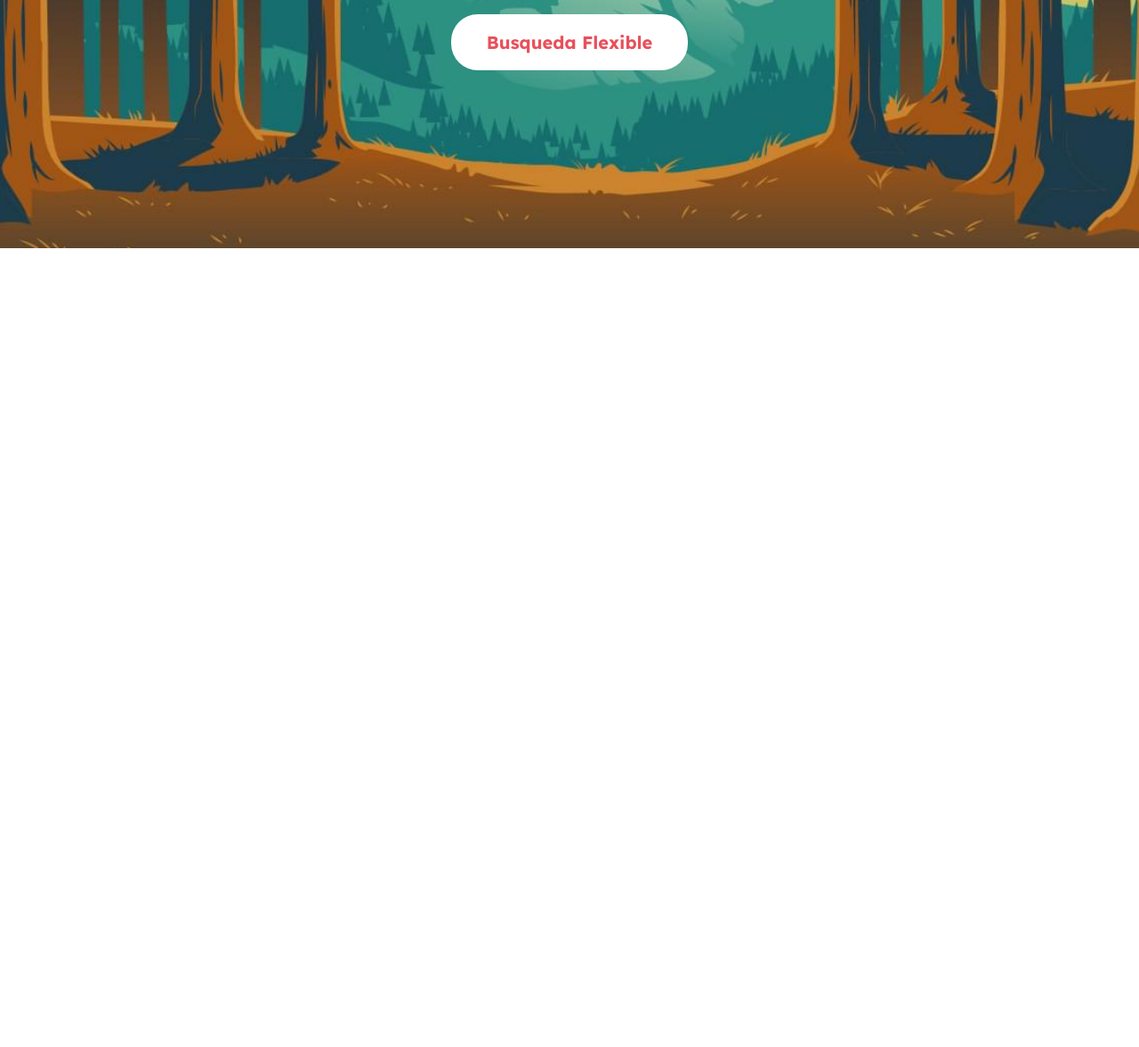
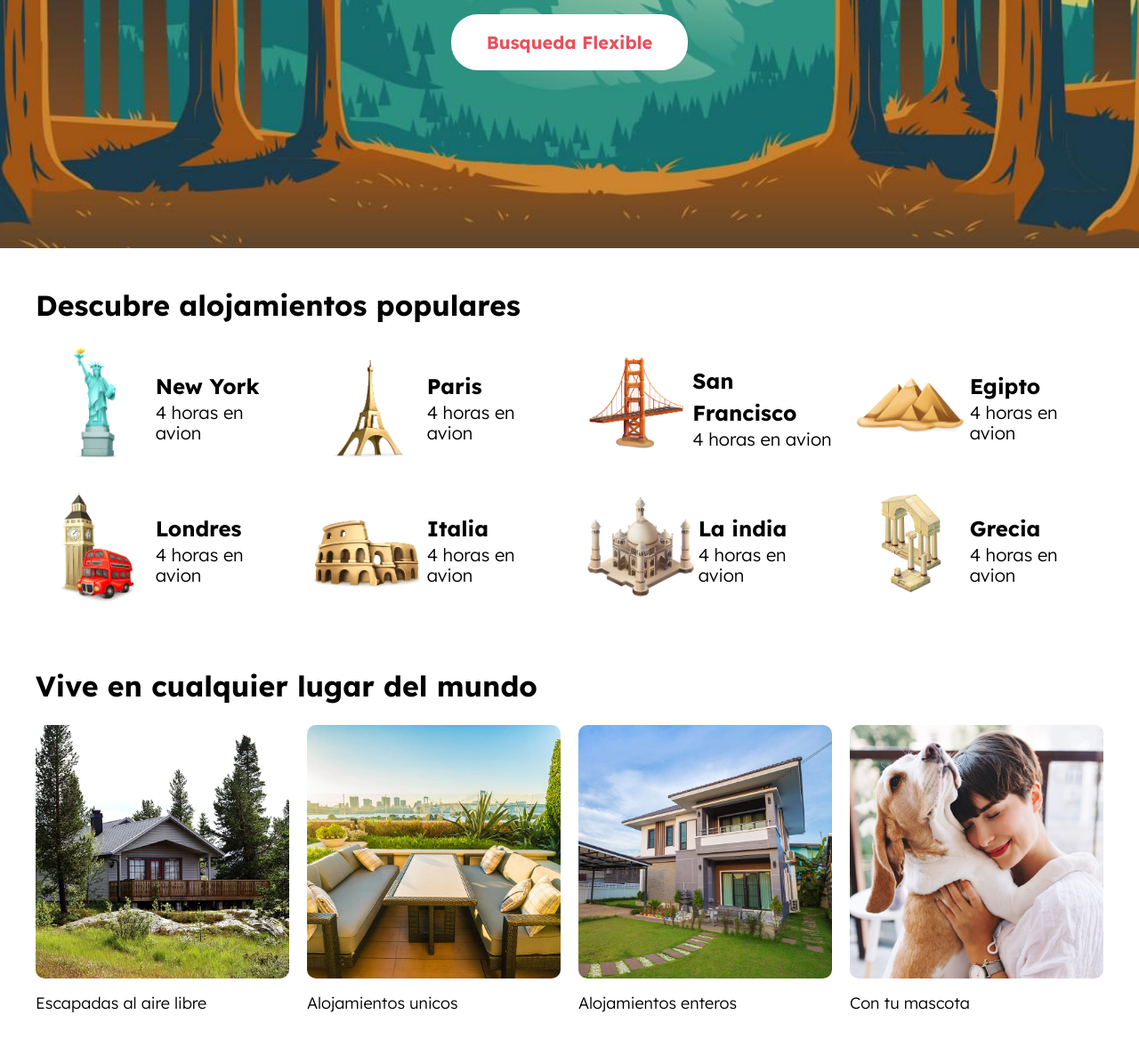
Before and after one commit to lynryunga/Airbnb, a website: page index.html in a window 1280 px wide. Shown: the part 500-1677 px from the top of the page at 89% size. Before the commit the page ends 800 px from the top, so only its background shows below. Drawn offline with Linux system fonts and the light colour scheme.

Commit message:
Seccion de destino y lugares terminada

```diff
--- a/index.html
+++ b/index.html
@@ -60,5 +60,116 @@
             <a href="#" class="header__busqueda-boton">Busqueda Flexible</a>
         </div>
     </header>
+
+    <section class="destinos contenedor seccion">
+        <h2 class="destinos__heading">Descubre alojamientos populares</h2>
+        <ul class="destinos__grid">
+            <li class="destino">
+                <div class="destino__imagen">
+                    <img src="build/img/icono_destino_1.png" alt="destino 1">
+                </div>
+                <div class="destino__informacion">
+                    <h3 class="destino__nombre">New York</h3>
+                    <p class="destino__distancia">4 horas en avion</p>
+                </div>
+            </li>
+
+            <li class="destino">
+                <div class="destino__imagen">
+                    <img src="build/img/icono_destino_2.png" alt="destino 1">
+                </div>
+                <div class="destino__informacion">
+                    <h3 class="destino__nombre">Paris</h3>
+                    <p class="destino__distancia">4 horas en avion</p>
+                </div>
+            </li>
+
+            <li class="destino">
+                <div class="destino__imagen">
+                    <img src="build/img/icono_destino_3.png" alt="destino 1">
+                </div>
+                <div class="destino__informacion">
+                    <h3 class="destino__nombre">San Francisco</h3>
+                    <p class="destino__distancia">4 horas en avion</p>
+                </div>
+            </li>
+
+            <li class="destino">
+                <div class="destino__imagen">
+                    <img src="build/img/icono_destino_4.png" alt="destino 1">
+                </div>
+                <div class="destino__informacion">
+                    <h3 class="destino__nombre">Egipto</h3>
+                    <p class="destino__distancia">4 horas en avion</p>
+                </div>
+            </li>
+
+            <li class="destino">
+                <div class="destino__imagen">
+                    <img src="build/img/icono_destino_5.png" alt="destino 1">
+                </div>
+                <div class="destino__informacion">
+                    <h3 class="destino__nombre">Londres</h3>
+                    <p class="destino__distancia">4 horas en avion</p>
+                </div>
+            </li>
+
+            <li class="destino">
+                <div class="destino__imagen">
+                    <img src="build/img/icono_destino_6.png" alt="destino 1">
+                </div>
+                <div class="destino__informacion">
+                    <h3 class="destino__nombre">Italia</h3>
+                    <p class="destino__distancia">4 horas en avion</p>
+                </div>
+            </li>
+
+            <li class="destino">
+                <div class="destino__imagen">
+                    <img src="build/img/icono_destino_7.png" alt="destino 1">
+                </div>
+                <div class="destino__informacion">
+                    <h3 class="destino__nombre">La india</h3>
+                    <p class="destino__distancia">4 horas en avion</p>
+                </div>
+            </li>
+
+            <li class="destino">
+                <div class="destino__imagen">
+                    <img src="build/img/icono_destino_8.png" alt="destino 1">
+                </div>
+                <div class="destino__informacion">
+                    <h3 class="destino__nombre">Grecia</h3>
+                    <p class="destino__distancia">4 horas en avion</p>
+                </div>
+            </li>
+        </ul>
+    </section>
+
+    <section class="lugares contenedor seccion">
+        <h2 class="lugares__heading">Vive en cualquier lugar del mundo</h2>
+
+        <div class="lugares__grid">
+            <div class="lugar">
+                <img class="lugar__imagen" src="build/img/vive_1.jpg" alt="imagen vive">
+                <p class="lugar__nombre">Escapadas al aire libre</p>
+            </div>
+
+            <div class="lugar">
+                <img class="lugar__imagen" src="build/img/vive_2.jpg" alt="imagen vive">
+                <p class="lugar__nombre">Alojamientos unicos</p>
+            </div>
+
+            <div class="lugar">
+                <img class="lugar__imagen" src="build/img/vive_3.jpg" alt="imagen vive">
+                <p class="lugar__nombre">Alojamientos enteros</p>
+            </div>
+
+            <div class="lugar">
+                <img class="lugar__imagen" src="build/img/vive_4.jpg" alt="imagen vive">
+                <p class="lugar__nombre">Con tu mascota</p>
+            </div>
+        </div>
+    </section>
 </body>
 </html>
--- a/src/scss/app.scss
+++ b/src/scss/app.scss
@@ -1,2 +1,3 @@
 @use 'base';
 @use 'ui/header';
+@use 'ui/contenido';
--- a/src/scss/base/_mixins.scss
+++ b/src/scss/base/_mixins.scss
@@ -40,3 +40,13 @@
     gap: $espaciado;
     grid-template-columns: repeat($columnas, 1fr);
 }
+
+@mixin scrollHorizontal {
+    overflow-y: hidden;
+    overflow-x: scroll;
+    scroll-snap-type: x mandatory;
+
+    > * {
+        scroll-snap-align: center;
+    }
+}
--- a/src/scss/base/_tipografia.scss
+++ b/src/scss/base/_tipografia.scss
@@ -16,3 +16,7 @@ h3 {
 a {
     text-decoration: none;
 }
+
+[class$="__heading"] {
+    margin: 2rem 0;
+}
```
Also changed, not shown: build/css/app.css, 1 other file.
